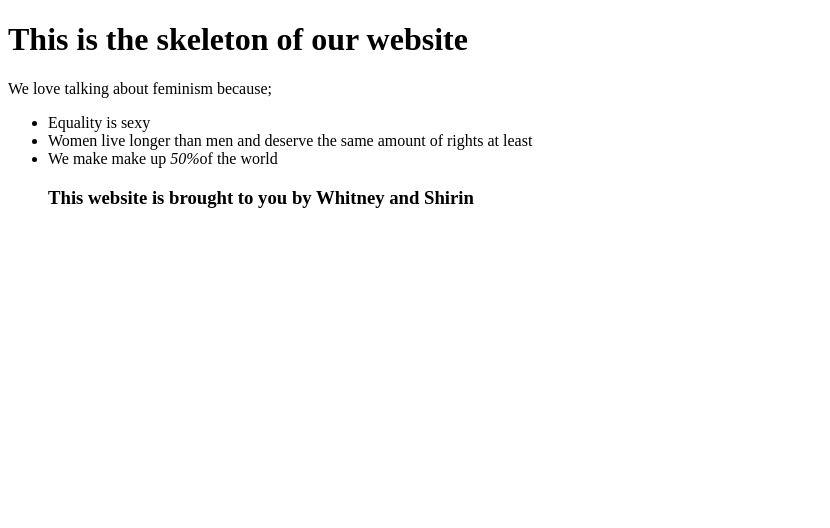
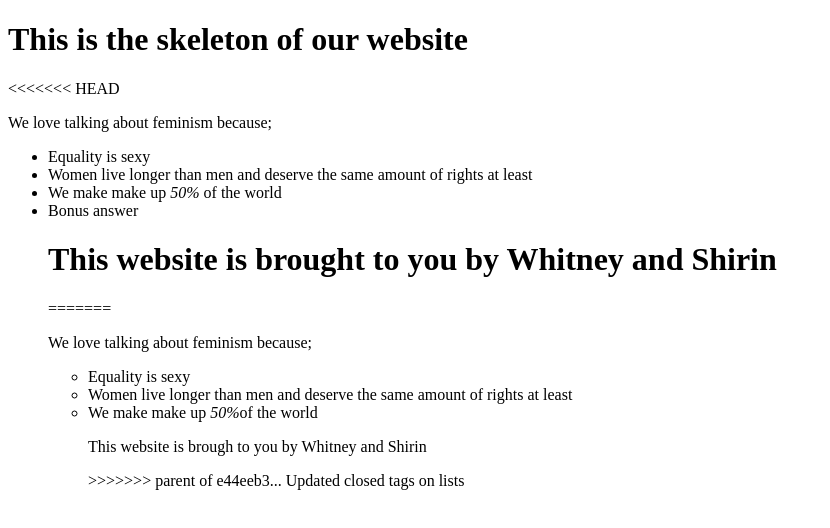
Before and after one commit to WhitneyAbigail/babyfeminists, a plain HTML site: page index.html in a window 1280 px wide. Shown: the whole page, without its empty margins (0-830 px from the left). Drawn offline with Linux system fonts and the light colour scheme.

```diff
--- a/index.html
+++ b/index.html
@@ -4,10 +4,20 @@
 </head>
 <body>
   <h1>This is the skeleton of our website</h1>
+<<<<<<< HEAD
     <p>We love talking about feminism because;
       <ul>
         <li> Equality is sexy</li>
         <li> Women live longer than men and deserve the same amount of rights at least</li>
-        <li> We make make up <em>50%</em>of the world</li>
+        <li> We make make up <em>50%</em> of the world</li>
+        <li> Bonus answer</</ol>
     </p>
-  <h3>This website is brought to you by Whitney and Shirin</h3>
+  <h1>This website is brought to you by Whitney and Shirin</h3>
+=======
+  <p>We love talking about feminism because;</p>
+  <ul>
+    <li> Equality is sexy
+    <li> Women live longer than men and deserve the same amount of rights at least
+    <li> We make make up <em>50%</em>of the world
+  <p>This website is brough to you by Whitney and Shirin</p>
+>>>>>>> parent of e44eeb3... Updated closed tags on lists
```
